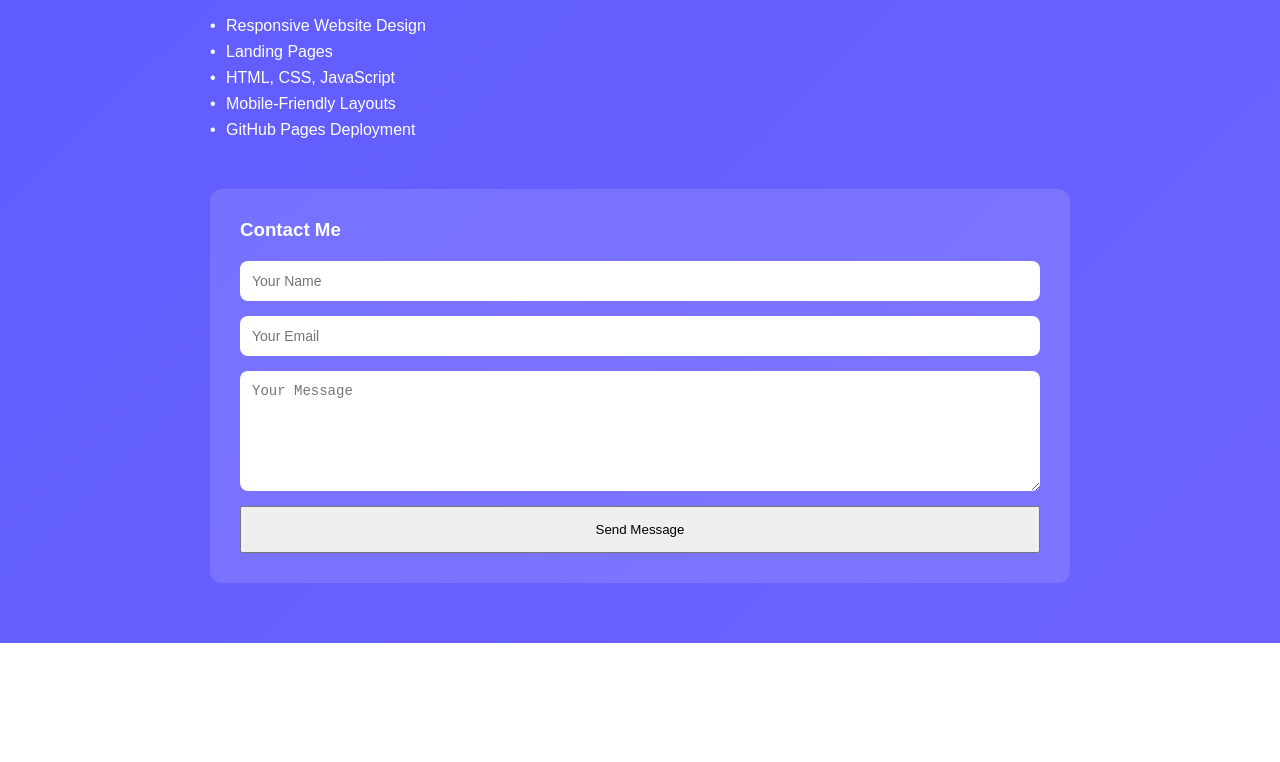
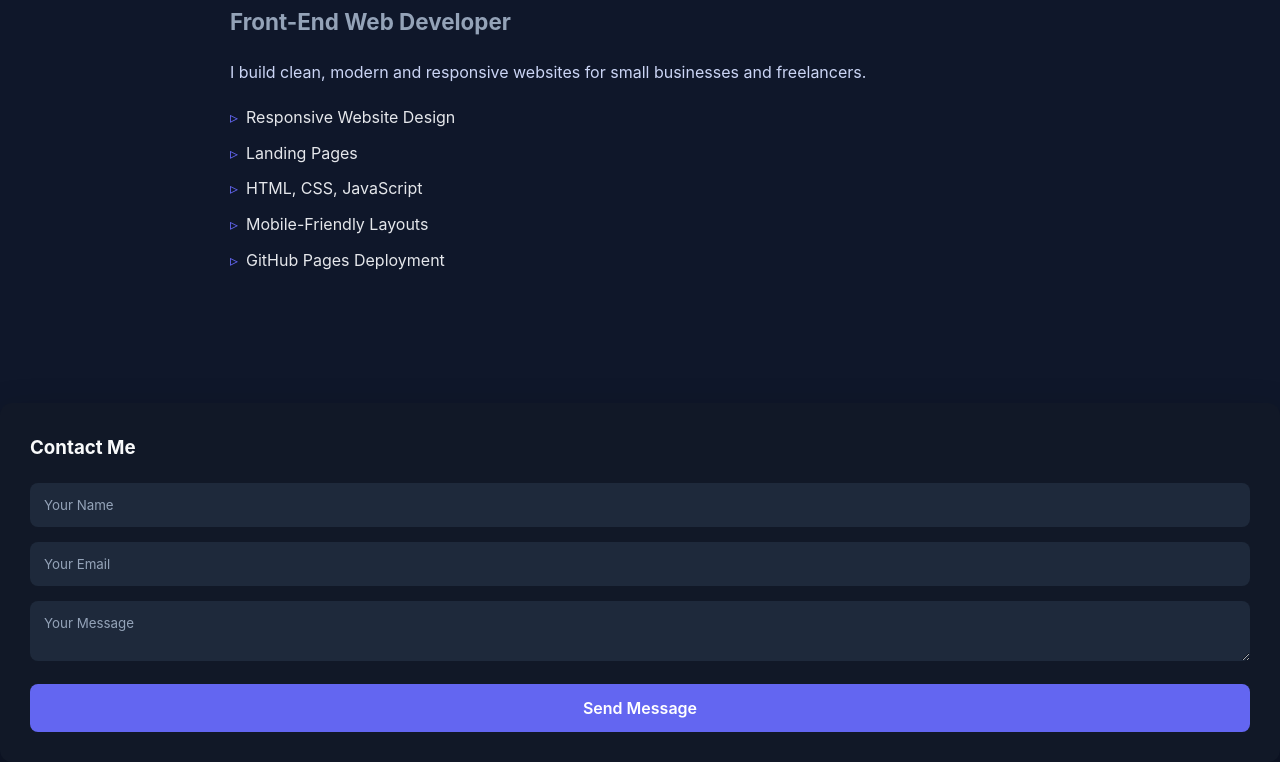
Before and after one commit to iatakalandze-gif/my-first-website, a plain HTML site: page index.html in a window 1280 px wide. Shown: the part 203-965 px from the top of the page. Before the commit the page ends 846 px from the top, so only its background shows below. Drawn offline with Linux system fonts and the light colour scheme.

Commit message:
Update style.css

```diff
--- a/style.css
+++ b/style.css
@@ -2,85 +2,114 @@
   margin: 0;
   padding: 0;
   box-sizing: border-box;
+  font-family: 'Inter', sans-serif;
 }
 
 body {
-  font-family: Arial, Helvetica, sans-serif;
-  background: linear-gradient(135deg, #5f5cff, #6c63ff);
-  color: #fff;
-  min-height: 100vh;
+  background: #0f172a; /* dark navy */
+  color: #e5e7eb;
+  line-height: 1.6;
 }
 
-.container {
+.hero {
   max-width: 900px;
-  margin: 0 auto;
-  padding: 60px 20px;
+  margin: 80px auto;
+  padding: 40px;
 }
 
-.hero h1 {
-  font-size: 42px;
-  margin-bottom: 10px;
+h1 {
+  font-size: 3rem;
+  font-weight: 700;
+  color: #f9fafb;
 }
 
-.hero h2 {
-  font-size: 22px;
-  font-weight: normal;
-  opacity: 0.9;
-  margin-bottom: 20px;
+h2 {
+  margin-top: 10px;
+  font-size: 1.4rem;
+  color: #94a3b8;
 }
 
-.hero p {
-  font-size: 16px;
-  line-height: 1.6;
-  margin-bottom: 30px;
+p {
+  margin: 20px 0;
+  color: #cbd5f5;
 }
 
-.services {
+ul {
+  margin-top: 20px;
   list-style: none;
-  margin-bottom: 50px;
 }
 
-.services li {
-  margin-bottom: 8px;
+ul li {
+  margin-bottom: 10px;
   padding-left: 16px;
   position: relative;
 }
 
-.services li::before {
-  content: "•";
+ul li::before {
+  content: "▹";
   position: absolute;
   left: 0;
+  color: #6366f1;
 }
 
+/* Contact Card */
 .contact {
-  background: rgba(255, 255, 255, 0.12);
+  margin-top: 60px;
+  background: #111827;
   padding: 30px;
   border-radius: 12px;
+  box-shadow: 0 20px 40px rgba(0,0,0,0.4);
 }
 
 .contact h3 {
   margin-bottom: 20px;
+  color: #f9fafb;
 }
 
-form {
-  display: flex;
-  flex-direction: column;
-  gap: 15px;
+input, textarea {
+  width: 100%;
+  padding: 14px;
+  margin-bottom: 15px;
+  border-radius: 8px;
+  border: none;
+  background: #1e293b;
+  color: #e5e7eb;
 }
 
-input,
-textarea {
-  padding: 12px;
-  border-radius: 8px;
-  border: none;
-  font-size: 14px;
-}
-
-textarea {
-  resize: vertical;
-  min-height: 120px;
+input::placeholder,
+textarea::placeholder {
+  color: #94a3b8;
 }
 
 button {
+  width: 100%;
   padding: 14px;
-  background
+  border: none;
+  border-radius: 8px;
+  background: #6366f1;
+  color: white;
+  font-size: 1rem;
+  font-weight: 600;
+  transition: 0.3s ease;
+}
+
+button:hover {
+  background: #4f46e5;
+  cursor: pointer;
+}
+
+/* Animation */
+.hero {
+  animation: fadeUp 1s ease;
+}
+
+@keyframes fadeUp {
+  from {
+    opacity: 0;
+    transform: translateY(20px);
+  }
+  to {
+    opacity: 1;
+    transform: translateY(0);
+  }
+}
```
